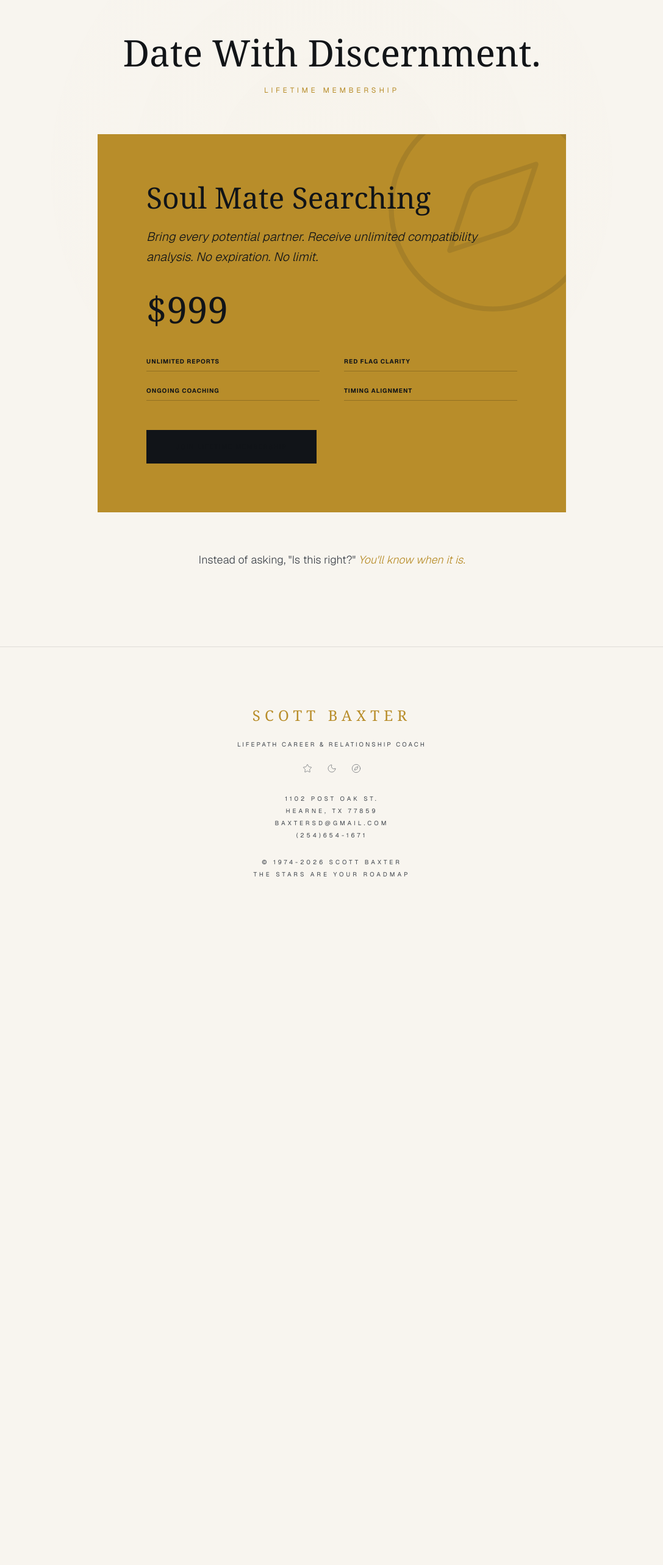
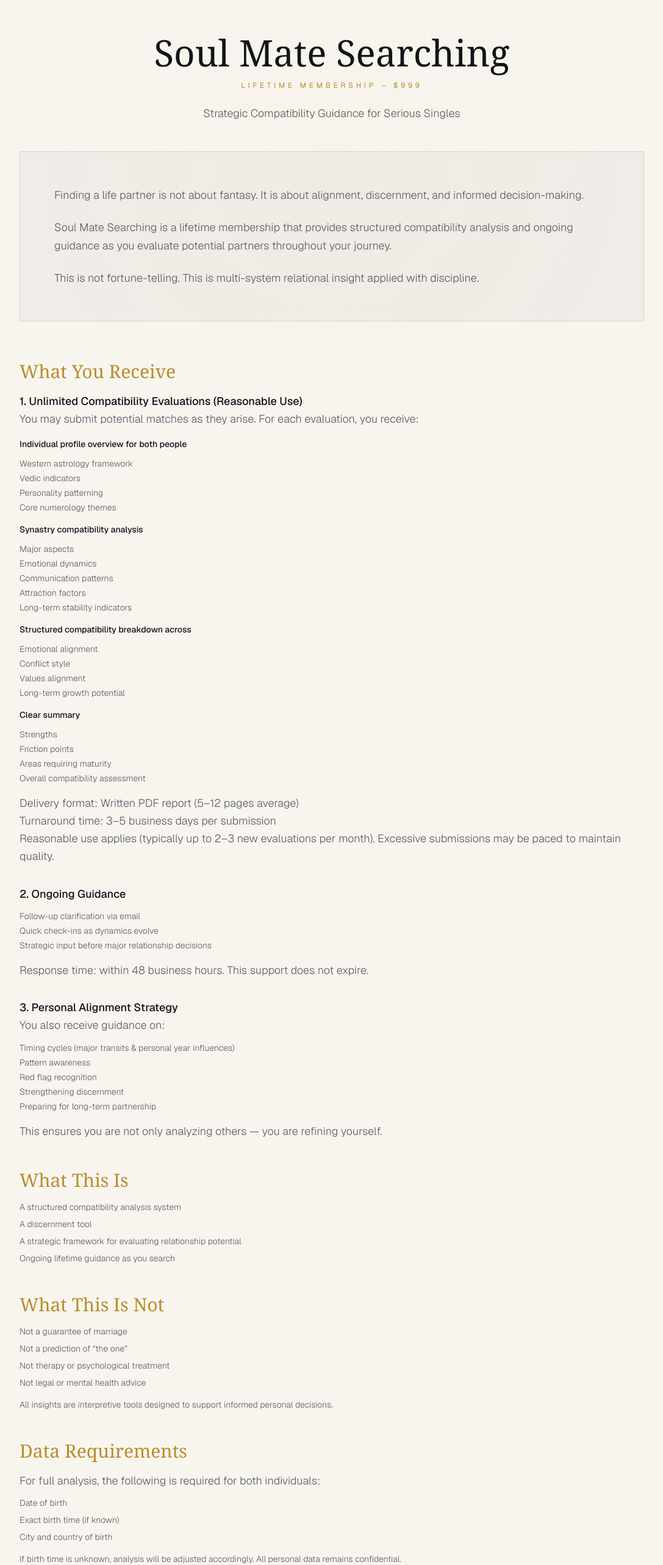
Before and after one commit to ryanjordan11/abaxter, a Next.js app: page /membership in a window 1280 px wide. Shown: the part 120-2686 px from the top of the page at 61% size, without its empty margins (96-1183 px from the left). Before the commit the page ends 1660 px from the top, so only its background shows below. Built offline with nearby package versions, Linux system fonts and the light colour scheme.

Commit message:
Refresh membership and relationships content

```diff
--- a/src/app/membership/page.tsx
+++ b/src/app/membership/page.tsx
@@ -3,40 +3,167 @@ import { Compass } from 'lucide-react';
 import { PAYPAL_URL } from '@/lib/links';
 
 const MembershipPage = () => (
-  <div className="px-6 py-12 text-center animate-in fade-in duration-700">
-    <div className="max-w-3xl mx-auto">
-      <h1 className="text-6xl font-serif mb-6">Date With Discernment.</h1>
-      <p className="text-(--accent) uppercase tracking-[0.4em] text-xs mb-16">Lifetime Membership</p>
+  <div className="px-6 py-12 animate-in fade-in duration-700">
+    <div className="max-w-5xl mx-auto">
+      <h1 className="text-5xl md:text-6xl font-serif mb-4 text-center">Soul Mate Searching</h1>
+      <p className="text-(--accent) uppercase tracking-[0.4em] text-xs mb-6 text-center">Lifetime Membership – $999</p>
+      <p className="text-(--muted) font-light text-lg text-center max-w-3xl mx-auto">
+        Strategic Compatibility Guidance for Serious Singles
+      </p>
 
-      <div className="bg-(--accent) p-12 md:p-20 text-(--accent-contrast) text-left relative overflow-hidden">
-        <div className="absolute -right-20 -top-20 opacity-10">
-          <Compass size={400} strokeWidth={0.5} />
+      <div className="bg-(--panel) border border-(--border) p-10 md:p-14 mt-12">
+        <div className="space-y-6 text-(--muted) font-light leading-relaxed text-lg">
+          <p>Finding a life partner is not about fantasy. It is about alignment, discernment, and informed decision-making.</p>
+          <p>
+            Soul Mate Searching is a lifetime membership that provides structured compatibility analysis and ongoing guidance as you
+            evaluate potential partners throughout your journey.
+          </p>
+          <p>This is not fortune-telling. This is multi-system relational insight applied with discipline.</p>
+        </div>
+      </div>
+
+      <section className="mt-16 space-y-12 text-(--muted) font-light leading-relaxed text-lg">
+        <div>
+          <h2 className="text-3xl font-serif text-(--accent) mb-4">What You Receive</h2>
+          <div className="space-y-8">
+            <div>
+              <p className="text-(--app-fg) font-medium">
+                1. Unlimited Compatibility Evaluations (Reasonable Use)
+              </p>
+              <p>You may submit potential matches as they arise. For each evaluation, you receive:</p>
+              <div className="mt-4 space-y-3 text-sm">
+                <p className="text-(--app-fg) font-medium">Individual profile overview for both people</p>
+                <ul className="space-y-1">
+                  <li>Western astrology framework</li>
+                  <li>Vedic indicators</li>
+                  <li>Personality patterning</li>
+                  <li>Core numerology themes</li>
+                </ul>
+
+                <p className="text-(--app-fg) font-medium mt-4">Synastry compatibility analysis</p>
+                <ul className="space-y-1">
+                  <li>Major aspects</li>
+                  <li>Emotional dynamics</li>
+                  <li>Communication patterns</li>
+                  <li>Attraction factors</li>
+                  <li>Long-term stability indicators</li>
+                </ul>
+
+                <p className="text-(--app-fg) font-medium mt-4">Structured compatibility breakdown across</p>
+                <ul className="space-y-1">
+                  <li>Emotional alignment</li>
+                  <li>Conflict style</li>
+                  <li>Values alignment</li>
+                  <li>Long-term growth potential</li>
+                </ul>
+
+                <p className="text-(--app-fg) font-medium mt-4">Clear summary</p>
+                <ul className="space-y-1">
+                  <li>Strengths</li>
+                  <li>Friction points</li>
+                  <li>Areas requiring maturity</li>
+                  <li>Overall compatibility assessment</li>
+                </ul>
+              </div>
+              <p className="mt-4">Delivery format: Written PDF report (5–12 pages average)</p>
+              <p>Turnaround time: 3–5 business days per submission</p>
+              <p>Reasonable use applies (typically up to 2–3 new evaluations per month). Excessive submissions may be paced to maintain quality.</p>
+            </div>
+
+            <div>
+              <p className="text-(--app-fg) font-medium">2. Ongoing Guidance</p>
+              <ul className="space-y-1 text-sm mt-3">
+                <li>Follow-up clarification via email</li>
+                <li>Quick check-ins as dynamics evolve</li>
+                <li>Strategic input before major relationship decisions</li>
+              </ul>
+              <p className="mt-4">Response time: within 48 business hours. This support does not expire.</p>
+            </div>
+
+            <div>
+              <p className="text-(--app-fg) font-medium">3. Personal Alignment Strategy</p>
+              <p>You also receive guidance on:</p>
+              <ul className="space-y-1 text-sm mt-3">
+                <li>Timing cycles (major transits &amp; personal year influences)</li>
+                <li>Pattern awareness</li>
+                <li>Red flag recognition</li>
+                <li>Strengthening discernment</li>
+                <li>Preparing for long-term partnership</li>
+              </ul>
+              <p className="mt-4">This ensures you are not only analyzing others — you are refining yourself.</p>
+            </div>
+          </div>
         </div>
 
-        <h2 className="font-serif text-5xl mb-6">Soul Mate Searching</h2>
-        <p className="text-xl mb-10 font-light italic leading-relaxed">
-          Bring every potential partner. Receive unlimited compatibility analysis. No expiration. No limit.
-        </p>
-        <div className="text-6xl font-serif mb-12">$999</div>
-
-        <div className="grid grid-cols-2 gap-y-6 gap-x-10 text-[10px] uppercase tracking-widest mb-12 font-bold">
-          <div className="border-b border-black/20 pb-2">Unlimited Reports</div>
-          <div className="border-b border-black/20 pb-2">Red Flag Clarity</div>
-          <div className="border-b border-black/20 pb-2">Ongoing Coaching</div>
-          <div className="border-b border-black/20 pb-2">Timing Alignment</div>
+        <div>
+          <h2 className="text-3xl font-serif text-(--accent) mb-4">What This Is</h2>
+          <ul className="space-y-2 text-sm">
+            <li>A structured compatibility analysis system</li>
+            <li>A discernment tool</li>
+            <li>A strategic framework for evaluating relationship potential</li>
+            <li>Ongoing lifetime guidance as you search</li>
+          </ul>
         </div>
 
+        <div>
+          <h2 className="text-3xl font-serif text-(--accent) mb-4">What This Is Not</h2>
+          <ul className="space-y-2 text-sm">
+            <li>Not a guarantee of marriage</li>
+            <li>Not a prediction of “the one”</li>
+            <li>Not therapy or psychological treatment</li>
+            <li>Not legal or mental health advice</li>
+          </ul>
+          <p className="mt-4 text-sm">All insights are interpretive tools designed to support informed personal decisions.</p>
+        </div>
+
+        <div>
+          <h2 className="text-3xl font-serif text-(--accent) mb-4">Data Requirements</h2>
+          <p>For full analysis, the following is required for both individuals:</p>
+          <ul className="space-y-2 text-sm mt-3">
+            <li>Date of birth</li>
+            <li>Exact birth time (if known)</li>
+            <li>City and country of birth</li>
+          </ul>
+          <p className="mt-4 text-sm">If birth time is unknown, analysis will be adjusted accordingly. All personal data remains confidential.</p>
+        </div>
+
+        <div>
+          <h2 className="text-3xl font-serif text-(--accent) mb-4">Why Lifetime?</h2>
+          <p>
+            Because real partnership often unfolds across multiple connections. Instead of repeating short-term readings or one-off
+            reports, this membership provides continuity. You develop deeper relational clarity over time rather than starting over
+            with each new person.
+          </p>
+        </div>
+
+        <div>
+          <h2 className="text-3xl font-serif text-(--accent) mb-4">Who This Is For</h2>
+          <ul className="space-y-2 text-sm">
+            <li>Singles serious about long-term partnership</li>
+            <li>Individuals who value depth over surface attraction</li>
+            <li>Those tired of emotional guesswork</li>
+            <li>People who want clarity before investing deeply</li>
+          </ul>
+        </div>
+
+        <div>
+          <h2 className="text-3xl font-serif text-(--accent) mb-4">Investment</h2>
+          <p>$999 – One-Time Payment</p>
+          <p>Lifetime access. No renewal fees.</p>
+          <p className="text-sm mt-2">
+            Due to the personalized nature of the service, all sales are final once the first compatibility report has been delivered.
+          </p>
+        </div>
+      </section>
+
+      <div className="mt-16 text-center">
         <Link
-          className="bg-(--accent-contrast) text-(--app-fg) px-12 py-5 uppercase tracking-[0.2em] text-[10px] hover:bg-slate-900 transition-all inline-block"
+          className="bg-(--accent) text-(--accent-contrast) px-12 py-5 uppercase tracking-[0.2em] text-[10px] hover:bg-[#c4a030] transition-all inline-block"
           href={PAYPAL_URL}
         >
           Join Lifetime Membership
         </Link>
       </div>
-
-      <p className="mt-16 text-(--muted-strong) font-light text-lg">
-        Instead of asking, &quot;Is this right?&quot; <span className="text-(--accent) italic">You&apos;ll know when it is.</span>
-      </p>
     </div>
   </div>
 );
--- a/src/app/relationships/page.tsx
+++ b/src/app/relationships/page.tsx
@@ -3,43 +3,86 @@ import { CALENDLY_URL } from '@/lib/links';
 
 const RelationshipsPage = () => (
   <div className="px-6 py-12 animate-in fade-in duration-700">
-    <div className="max-w-4xl mx-auto">
-      <section className="text-center mb-16">
-        <h1 className="text-5xl font-serif mb-6">Stop Wondering If They&apos;re &quot;The One.&quot;</h1>
-        <p className="text-3xl font-serif italic text-(--accent)">Know.</p>
+    <div className="max-w-5xl mx-auto">
+      <section className="text-center mb-12">
+        <h1 className="text-5xl md:text-6xl font-serif mb-4">Soul Mate Connections</h1>
+        <p className="text-(--accent) uppercase tracking-[0.3em] text-xs mb-4">Full Synastry &amp; Soul Synthesis for Conscious Partnership</p>
+        <div className="text-4xl md:text-5xl font-serif text-(--accent)">$299</div>
       </section>
 
-      <div className="bg-(--panel) border border-(--border) p-8 md:p-16">
-        <div className="flex flex-col md:flex-row justify-between items-start mb-12">
-          <div>
-            <h2 className="font-serif text-4xl mb-2">Soul Mate Connections</h2>
-            <p className="text-(--muted-strong) uppercase tracking-widest text-[10px]">Full Synastry & Soul Synthesis</p>
+      <div className="bg-(--panel) border border-(--border) p-8 md:p-14">
+        <div className="space-y-6 text-(--muted) font-light leading-relaxed text-lg">
+          <p>Not fate. Not fantasy. Clarity.</p>
+          <p>
+            This is a structured, in-depth compatibility analysis integrating astrology, numerology, and personality systems to reveal
+            how two individuals align, activate, and challenge each other.
+          </p>
+          <p>
+            It is designed for couples seeking deeper understanding or individuals who want to recognize true resonance before committing.
+          </p>
         </div>
-          <div className="text-(--accent) text-5xl font-serif mt-4 md:mt-0">$299</div>
       </div>
 
-        <div className="grid md:grid-cols-2 gap-x-12 gap-y-6 mb-16">
-          {[
-            'Individual soul blueprints',
-            'Planetary inter-aspects',
-            'House overlays (Intimacy/Career)',
-            'Composite relationship energy',
-            'Karmic & nodal contracts',
-            'Growth triggers & shadow mapping',
-            'Compatibility scoring',
-            'Relational strategy'
-          ].map((item) => (
-            <div key={item} className="flex items-center text-sm font-light text-(--muted) gap-3">
-              <div className="w-1.5 h-1.5 bg-(--accent) rounded-full" />
-              {item}
-            </div>
-          ))}
+      <section className="mt-16 space-y-12 text-(--muted) font-light leading-relaxed text-lg">
+        <div>
+          <h2 className="text-3xl font-serif text-(--accent) mb-4">What You Receive</h2>
+          <p>A fully personalized 30–40 page PDF including:</p>
+
+          <div className="mt-6 space-y-8 text-sm">
+            <div>
+              <p className="text-(--app-fg) font-medium">Individual Soul Blueprints (Both Partners)</p>
+              <ul className="space-y-1 mt-3">
+                <li>Core personality archetype and relational style</li>
+                <li>Dominant planetary themes and life focus</li>
+                <li>Life Path and numerological essence</li>
+                <li>Emotional needs and attachment patterns</li>
+                <li>Shadow triggers and growth edges</li>
+              </ul>
             </div>
 
-        <div className="border-t border-(--border) pt-12 text-center">
-          <p className="font-serif text-2xl mb-10 italic text-(--muted) max-w-lg mx-auto leading-relaxed">
-            Where it flows. Where it friction-tests you. Whether it&apos;s sacred growth or misalignment.
+            <div>
+              <p className="text-(--app-fg) font-medium">Synastry &amp; Relational Dynamics</p>
+              <ul className="space-y-1 mt-3">
+                <li>Key planetary inter-aspects affecting chemistry, communication, and polarity</li>
+                <li>House overlays showing life-area activation</li>
+                <li>Nodal connections highlighting karmic growth themes</li>
+                <li>Composite relationship energy overview</li>
+              </ul>
+            </div>
+
+            <div>
+              <p className="text-(--app-fg) font-medium">Integration &amp; Practical Guidance</p>
+              <ul className="space-y-1 mt-3">
+                <li>Where harmony flows naturally</li>
+                <li>Where friction becomes growth</li>
+                <li>Communication alignment strategy</li>
+                <li>Intimacy and polarity dynamics</li>
+                <li>Evolutionary potential of the bond</li>
+              </ul>
+            </div>
+          </div>
+        </div>
+
+        <div>
+          <h2 className="text-3xl font-serif text-(--accent) mb-4">Who This Is For</h2>
+          <ul className="space-y-2 text-sm">
+            <li>Committed partners refining their union</li>
+            <li>New couples assessing long-term compatibility</li>
+            <li>Singles preparing to recognize aligned partnership</li>
+          </ul>
+        </div>
+
+        <div>
+          <h2 className="text-3xl font-serif text-(--accent) mb-4">What This Is Not</h2>
+          <p>This is not a prediction of destiny. It does not guarantee outcomes. It is a clarity framework for conscious decision-making and relational growth.</p>
+        </div>
+
+        <p className="text-center text-(--accent) font-serif text-2xl">
+          Sacred mirror. Structured insight. Conscious partnership.
         </p>
+      </section>
+
+      <div className="mt-14 text-center">
         <Link
           className="bg-transparent border border-(--accent) text-(--accent) px-12 py-4 uppercase tracking-widest text-[11px] hover:bg-(--accent) hover:text-(--accent-contrast) transition-all inline-block"
           href={CALENDLY_URL}
@@ -49,7 +92,6 @@ const RelationshipsPage = () => (
       </div>
     </div>
   </div>
-  </div>
 );
 
 export default RelationshipsPage;
```
Lines whose indentation alone changed are shown as unchanged.
